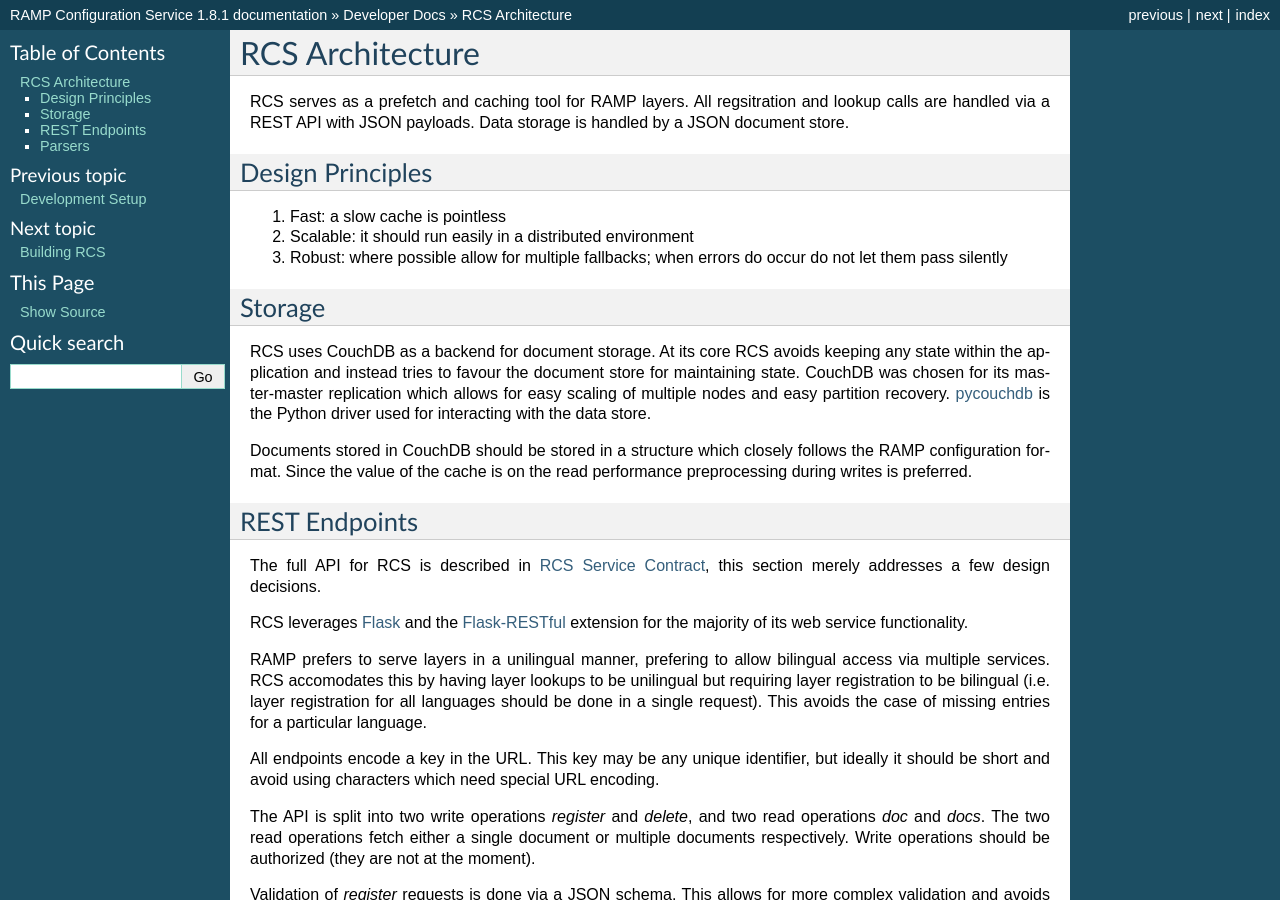
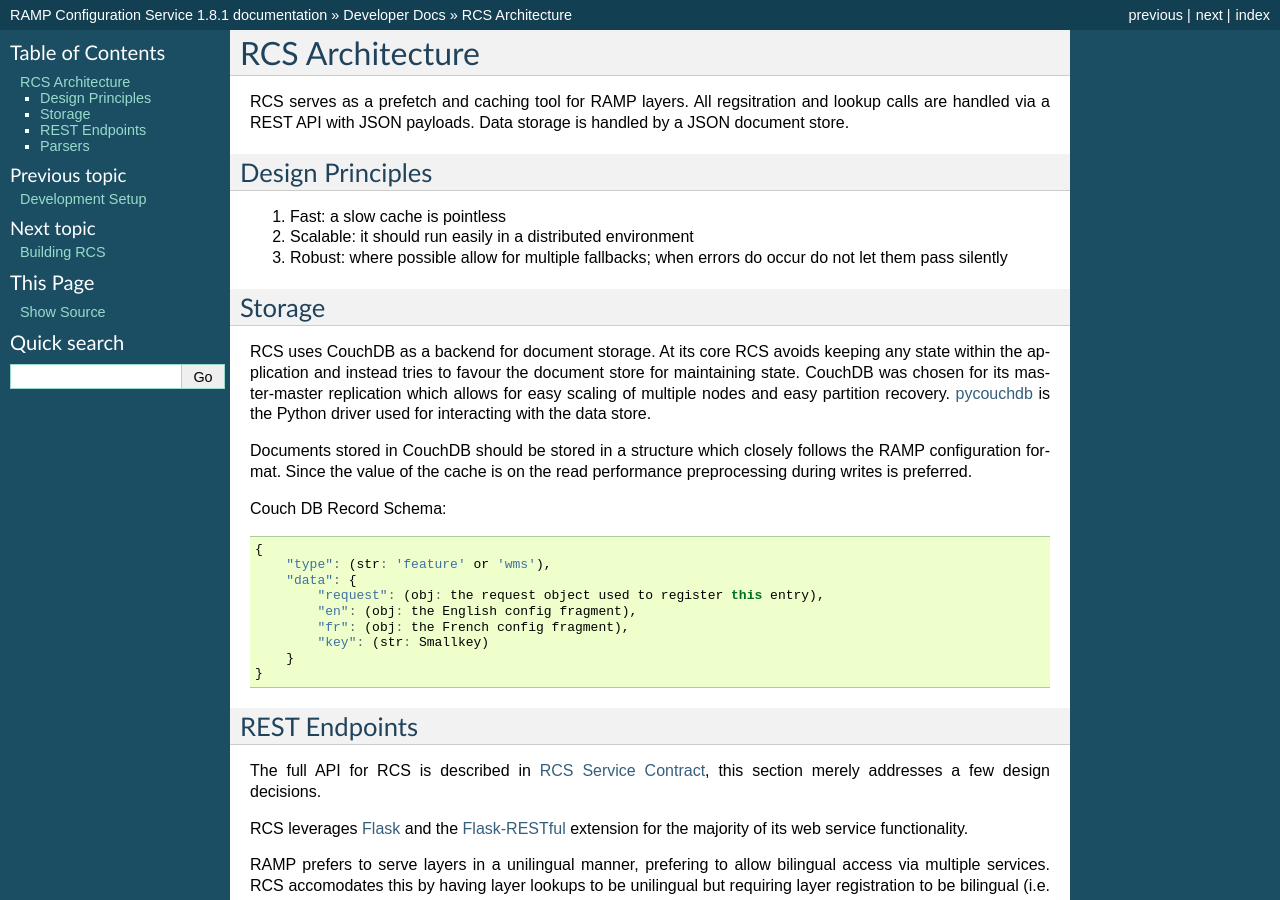
Before and after one commit to fgpv-vpgf/rcs, a Sphinx documentation site: the page built from docs/dev/architecture.rst, in a window 1280 px wide and 900 px high. Built offline with Sphinx 7.4.7, drawn with Linux system fonts in a browser that asks for light colours.

Commit message:
docs(rcs): couchdb record schema added

```diff
--- a/docs/dev/architecture.rst
+++ b/docs/dev/architecture.rst
@@ -26,6 +26,20 @@
 Documents stored in CouchDB should be stored in a structure which closely
 follows the RAMP configuration format.  Since the value of the cache is on the
 read performance preprocessing during writes is preferred.
+
+Couch DB Record Schema:
+
+.. code-block:: javascript
+
+    {
+        "type": (str: 'feature' or 'wms'),
+        "data": {
+            "request": (obj: the request object used to register this entry),
+            "en": (obj: the English config fragment),
+            "fr": (obj: the French config fragment),
+            "key": (str: Smallkey)
+        }
+    }
 
 REST Endpoints
 --------------
```
